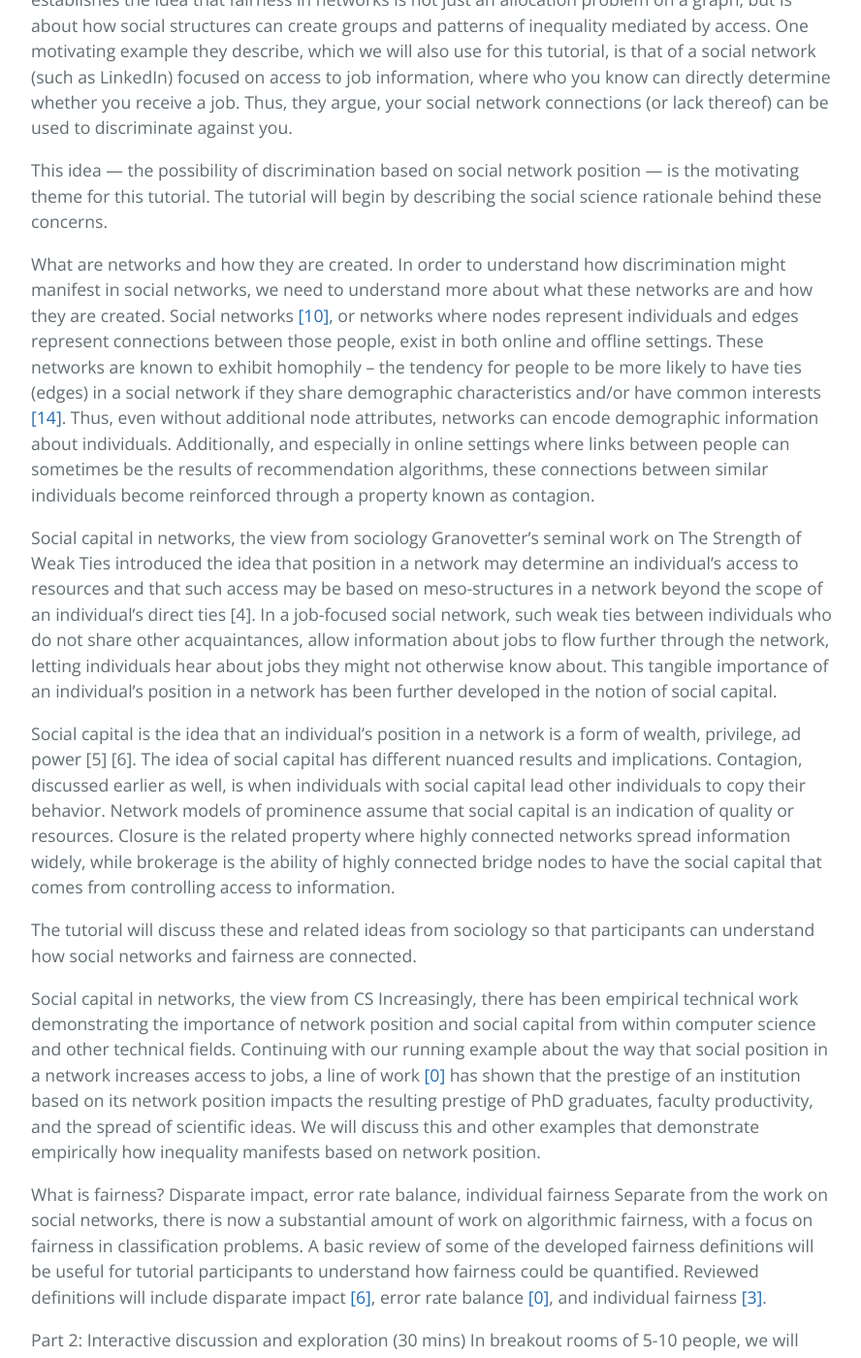
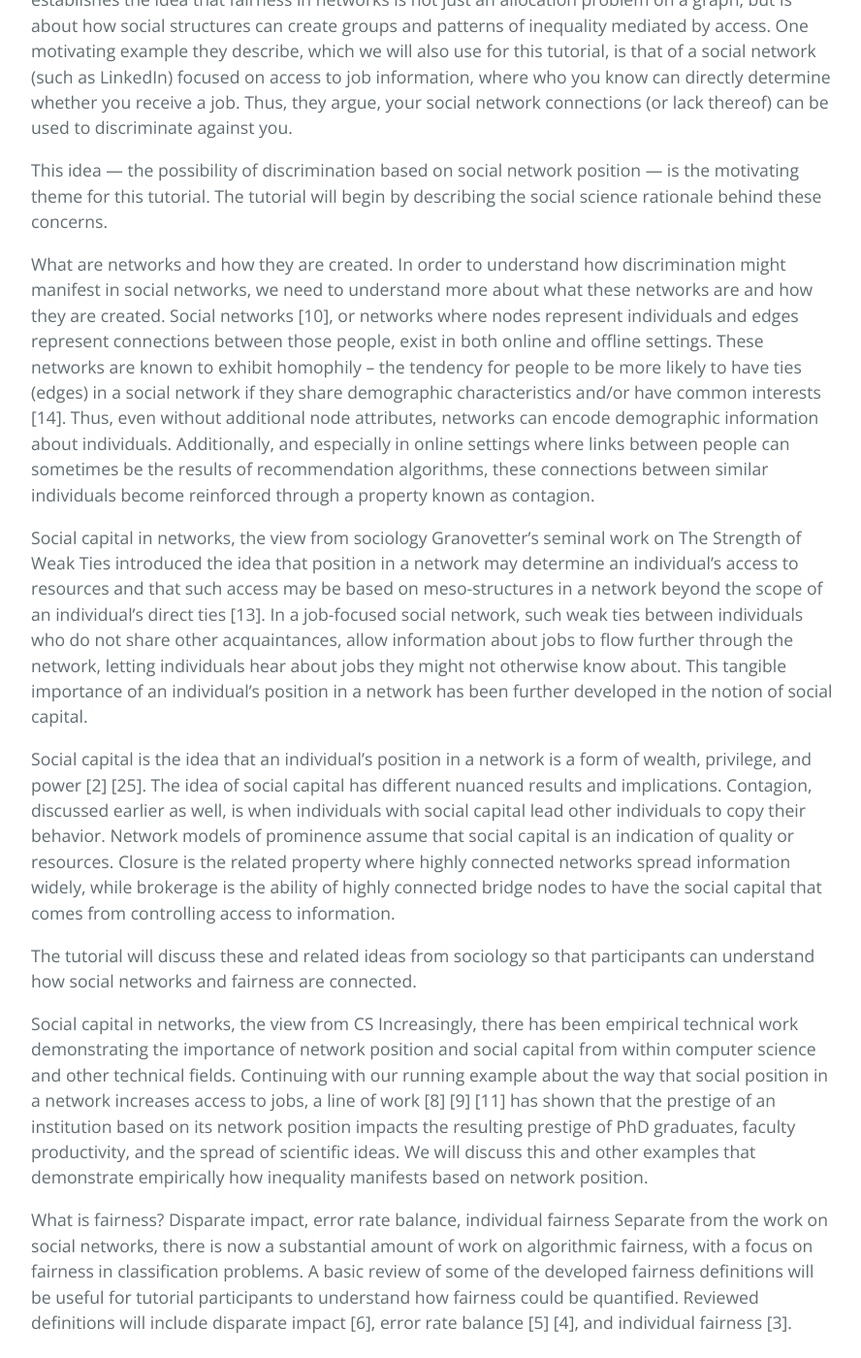
Before and after one commit to algofairness/kdd-2021-network-fairness-tutorial, a Jekyll site: the page built from index.md, in a window 1280 px wide and 1400 px high, scrolled down 1314 px. Shown: the whole window at 97% size, without its empty margins (192-1080 px from the left). Built offline with Jekyll 4.4.1, drawn with Linux system fonts in a browser that asks for light colours; part of the change alters nothing that is shown; some of the changed text lies outside the part shown.

```diff
--- a/index.md
+++ b/index.md
@@ -43,9 +43,9 @@ This idea --- the possibility of discrimination based on social network position
 **What are networks and how they are created.** In order to understand how discrimination might manifest in social networks, we need to understand more about what these networks are and how they are created.  Social networks \citep{boyd2007social}, or networks where nodes represent individuals and edges represent connections between those people, exist in both online and offline settings.  These networks are known to exhibit *homophily* -- the tendency for people to be more likely to have ties (edges) in a social network if they share demographic characteristics and/or have common interests \citep{shalizi2011homophily}.  Thus, even without additional node attributes, networks can encode demographic information about individuals.  Additionally, and especially in online settings where links between people can sometimes be the results of recommendation algorithms, these connections between similar individuals become reinforced through a property known as *contagion*.
 
 **Social capital in networks, the view from sociology**
-Granovetter's seminal work on The Strength of Weak Ties introduced the idea that position in a network may determine an individual's access to resources and that such access may be based on meso-structures in a network beyond the scope of an individual's direct ties [[4]](#4).  In a job-focused social network, such weak ties between individuals who do not share other acquaintances, allow information about jobs to flow further through the network, letting individuals hear about jobs they might not otherwise know about.  This tangible importance of an individual's position in a network has been further developed in the notion of social capital.
+Granovetter's seminal work on The Strength of Weak Ties introduced the idea that position in a network may determine an individual's access to resources and that such access may be based on meso-structures in a network beyond the scope of an individual's direct ties \citep{granovetter1973strength}.  In a job-focused social network, such weak ties between individuals who do not share other acquaintances, allow information about jobs to flow further through the network, letting individuals hear about jobs they might not otherwise know about.  This tangible importance of an individual's position in a network has been further developed in the notion of social capital.
 
-*Social capital* is the idea that an individual's position in a network is a form of wealth, privilege, ad power [[5]](#5) [[6]](#6).  The idea of social capital has different nuanced results and implications.  *Contagion*, discussed earlier as well, is when individuals with social capital lead other individuals to copy their behavior.  *Network models of prominence* assume that social capital is an indication of quality or resources.  *Closure* is the related property where highly connected networks spread information widely, while *brokerage* is the ability of highly connected bridge nodes to have the social capital that comes from controlling access to information.
+*Social capital* is the idea that an individual's position in a network is a form of wealth, privilege, and power  \citep{burt2000network,coleman1988social}.  The idea of social capital has different nuanced results and implications.  *Contagion*, discussed earlier as well, is when individuals with social capital lead other individuals to copy their behavior.  *Network models of prominence* assume that social capital is an indication of quality or resources.  *Closure* is the related property where highly connected networks spread information widely, while *brokerage* is the ability of highly connected bridge nodes to have the social capital that comes from controlling access to information.
 
 The tutorial will discuss these and related ideas from sociology so that participants can understand how social networks and fairness are connected.
 
--- a/src/main.js
+++ b/src/main.js
@@ -46,15 +46,42 @@ window.addEventListener('DOMContentLoaded', (event) => {
         .call(setupReferences);
 
     // replace references in text
-
     let citepR = /\\citep{([^}]+)}/g;
     document.querySelectorAll("p")
         .forEach(p => {
-            let replacement = p.innerText.replaceAll(citepR, (m, p, off, s) => {
+            let replacement = p.innerText.replaceAll(citepR, (m, p, off, s) =>
+                p.split(',')
+                    .map(s => {
+                        s = s.trim();
+                        let index = bibtexKeys.indexOf(s);
+                        let v = String(index + 1);
+                        return `<a href="#${v}">[${v}]</a>`;
+                    }).join(" "));
+            p.innerHTML = replacement;
+        });
+
+    function authorName(e) {
+        let authorNames = e.entryTags.author.split(" and ");
+        let authorSurnames = authorNames.map(s => s.split(", ")[0]);
+        if (authorSurnames.length > 2) {
+            return `${authorSurnames[0]} et al.`;
+        } else if (authorSurnames.length === 2) {
+            return `${authorSurnames[0]} and ${authorSurnames[1]}`;
+        } else {
+            return authorSurnames[0];
+        }
+    }
+
+    let citeR = /\\cite{([^}]+)}/g;
+    document.querySelectorAll("p")
+        .forEach(p => {
+            let replacement = p.innerText.replaceAll(citeR, (m, p, off, s) => {
+                p = p.trim();
                 let index = bibtexKeys.indexOf(p);
                 let v = String(index + 1);
-                return `<a href="#${v}">[${v}]</a>`;
+                return `<a href="#${v}">${authorName(bibtexEntries[index])}</a>`;
             });
             p.innerHTML = replacement;
         });
+
 });
```
